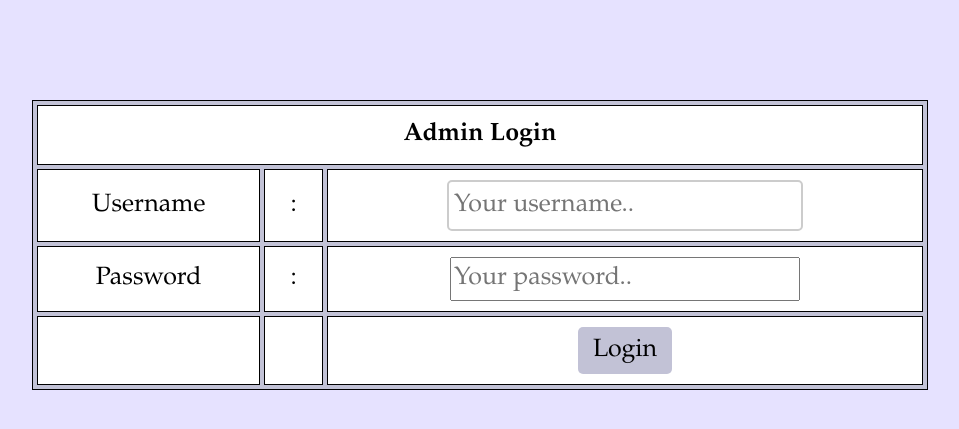
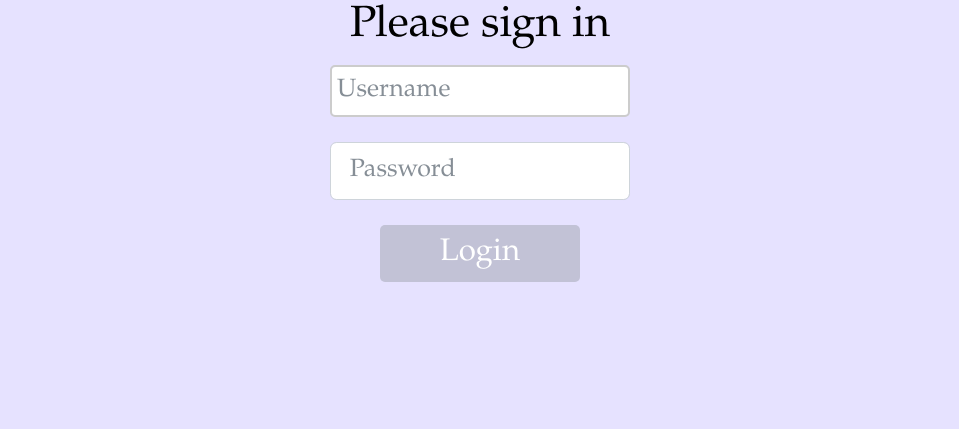
Before and after one commit to tsantacruz/ArmySupplyRotc, a PHP site: page /main_login.php in a window 1280 px wide. Shown: the top 429 px of the page, without its empty margins (160-1119 px from the left). Run offline with PHP 8.4, Linux system fonts and the light colour scheme.

Commit message:
Updated UI
UI now changed to have a more intuitive login, as well as a cleaner looking table.

```diff
--- a/checklogin.php
+++ b/checklogin.php
@@ -1,5 +1,5 @@
 <link rel="stylesheet" href= "css/bootstrap.min.css">
-<link rel="stylesheet" href="rotc.css">
+<link rel="stylesheet" href="rotcc.css">
 <?php
 session_start();
 require("databaseconnect.php");
--- a/login_success.php
+++ b/login_success.php
@@ -1,5 +1,5 @@
 <link rel="stylesheet" href= "css/bootstrap.min.css">
-<link rel="stylesheet" href="rotc.css">
+<link rel="stylesheet" href="rotcc.css">
 <html>
 <body>
     <div id= "mydiv" name="mydiv" class="inline">
@@ -117,7 +117,8 @@ $equipmentID = $_POST['selected'];
 $showtablequery="SELECT * FROM rotcarmy";
 $showtableresult= mysqli_query($link, $showtablequery)
     or trigger_error($db->error); ?>
-    <TABLE>
+ <div style="overflow: scroll; height: 500px;">
+<TABLE class="table">
 <TR>
 <TH>ID</TH>
 <TH>Name</TH>
@@ -134,6 +135,7 @@ $array = array('equipment_id', 'equipment_name', 'availability');
     echo "</TR>";
 } ?>
         </TABLE>
+    </div>
 
 
 <?php
--- a/main_login.php
+++ b/main_login.php
@@ -1,34 +1,26 @@
 <!DOCTYPE html>
 <link rel="stylesheet" href= "css/bootstrap.min.css">
-<link rel="stylesheet" href="rotc.css">
+<link rel="stylesheet" href="rotcc.css">
 <html>
     <body>
-        <tr>
-        <form name="form1" method="post" action="checklogin.php" style="margin-top: 100px;">
-        <td>
-        <table width="100%" border="0" cellpadding="3" cellspacing="1" bgcolor="#E6E2FF">
-        <tr>
-        <td colspan="3"><strong>Admin Login </strong></td>
-        </tr>
-        <tr>
-        <td width="78">Username</td>
-        <td width="6">:</td>
-        <td width="294"><input name="myusername" type="text" id="myusername" placeholder="Your username.."></td>
-        </tr>
-        <tr>
-        <td>Password</td>
-        <td>:</td>
-        <td><input name="mypassword" type="password" id="mypassword" placeholder="Your password.."></td>
-        </tr>
-        <tr>
-        <td>&nbsp;</td>
-        <td>&nbsp;</td>
-        <td><input type="submit" name="Submit" value="Login"></td>
-        </tr>
-        </table>
-        </td>
-        </form>
 
-        </tr>
-    </body>
+    		<div class="panel panel-default">
+			  	<div class="panel-heading">
+			    	<h3 class="panel-title">Please sign in</h3>
+			 	</div>
+			  	<div class="panel-body">
+			    	<form accept-charset="UTF-8" role="form" method="post" action="checklogin.php">
+                    <fieldset >
+			    	  	<div class="form-group">
+			    		    <input class="form-control" placeholder="Username" name="myusername" id="myusername"type="text">
+			    		</div>
+			    		<div class="form-group">
+			    			<input class="form-control" placeholder="Password" name="mypassword" type="password" value="" id="mypassword">
+                        </div>
+			    		<input class="btn btn-lg btn-success btn-block" type="submit" value="Login" style="width:200px; margin:auto;">
+			    	</fieldset>
+			      	</form>
+			    </div>
+			</div>
+        </body>
 </html>
--- a/request_form.php
+++ b/request_form.php
@@ -1,5 +1,5 @@
 <link rel="stylesheet" href= "css/bootstrap.min.css">
-<link rel="stylesheet" href="rotc.css">
+<link rel="stylesheet" href="rotcc.css">
 <html>
 <body>
     <form method="post" action="rotc.php">
--- a/requests.php
+++ b/requests.php
@@ -1,7 +1,7 @@
 <html>
 <head><title>supply</title></head>
     <link rel="stylesheet" href= "css/bootstrap.min.css">
-<link rel="stylesheet" href="rotc.css">
+<link rel="stylesheet" href="rotcc.css">
         <div id= "mydiv" name="mydiv" class="inline">
      <ul>
 <li><a class="active" href=requests.php>Pending Requests</a></li>
@@ -38,7 +38,8 @@ $showtableresult= mysqli_query($link, $showtablequery)
                         or trigger_error($db->error);
                 }
         ?>
-    <TABLE>
+ <div style="overflow: scroll; height: 500px;">
+<TABLE class="table">
 <TR>
 <TH>First Name</TH>
 <TH>Last Name</TH>
@@ -59,5 +60,6 @@ $array = array('firstname', 'lastname', 'email','equipment','mslevel','message(o
     echo "</TR>";
 } ?>
         </TABLE>
+        </div>
     </body>
 </html>
--- a/rotc.php
+++ b/rotc.php
@@ -1,5 +1,5 @@
 <link rel="stylesheet" href= "css/bootstrap.min.css">
-<link rel="stylesheet" href="rotc.css">
+<link rel="stylesheet" href="rotcc.css">
     <meta name="viewport" content="width=device-width, initial-scale=1.0">
 <head><title>supply</title></head>
  <div id= "mydiv" name="mydiv" class="inline">
@@ -43,7 +43,8 @@ $result = mysqli_query($link, $query)
     if(isset($_POST['submitavailable'])) {
        // echo 'You entered ', htmlspecialchars($_POST['somethin']);
 //var_dump($result);    ?>
-<TABLE>
+ <div style="overflow: scroll; height: 500px;">
+<TABLE class="table">
 <TR>
 <TH>ID</TH>
 <TH>Name</TH>
@@ -64,5 +65,6 @@ $array = array('equipment_id', 'equipment_name', 'availability');
 $db->close();
  ?>
 </TABLE>
+    </div>
  </body>
 </html>
--- /dev/null
+++ b/rotcc.css
@@ -0,0 +1,87 @@
+html,body {
+    max-width: 100%;
+    overflow-x: hidden;
+    background-color: #E6E2FF;
+    text-align: center;
+    font-size: 25px;
+    color: black;
+    font-family: Baskerville, "Baskerville Old Face", "Goudy Old Style", Garamond, "Times New Roman", serif;
+}
+header {
+    font-size: 230%;
+}
+table {
+  border-collapse: separate;
+  border-spacing: 1px;
+    width:70%;
+    background-color: #c2c2d6;
+
+}
+
+th,td {
+  padding: 10px 15px;
+  background-color: white;
+}
+input[type=text] {
+    padding:5px;
+    border:2px solid #ccc;
+    -webkit-border-radius: 5px;
+    border-radius: 5px;
+}
+
+input[type=text]:focus {
+    border-color:#333;
+}
+
+input[type=submit] {
+    padding:5px 15px;
+    background:#c2c2d6;
+    border:0 none;
+    cursor:pointer;
+    -webkit-border-radius: 5px;
+    border-radius: 5px;
+}
+button[type=submit] {
+    padding:5px 15px;
+    background:#c2c2d6;
+    border:0 none;
+    cursor:pointer;
+    -webkit-border-radius: 5px;
+    border-radius: 5px;
+}
+ul {
+    list-style-type: none;
+    margin: 0;
+    padding: 0;
+    width: 200px;
+    background-color: #f1f1f1;
+}
+
+li a {
+    display: block;
+    color: #000;
+    padding: 8px 16px;
+    text-decoration: none;
+}
+
+li a.active {
+    background-color: #5D46D8;
+    color: white;
+}
+
+li a:hover:not(.active) {
+    background-color: #555;
+    color: white;
+}
+div.inline { float:left; }
+
+.panel-heading{
+     width: 600px ;
+  margin-left: auto ;
+  margin-right: auto ;
+}
+.form-group{
+     width: 300px ;
+  margin-left: auto ;
+  margin-right: auto ;
+}
```
